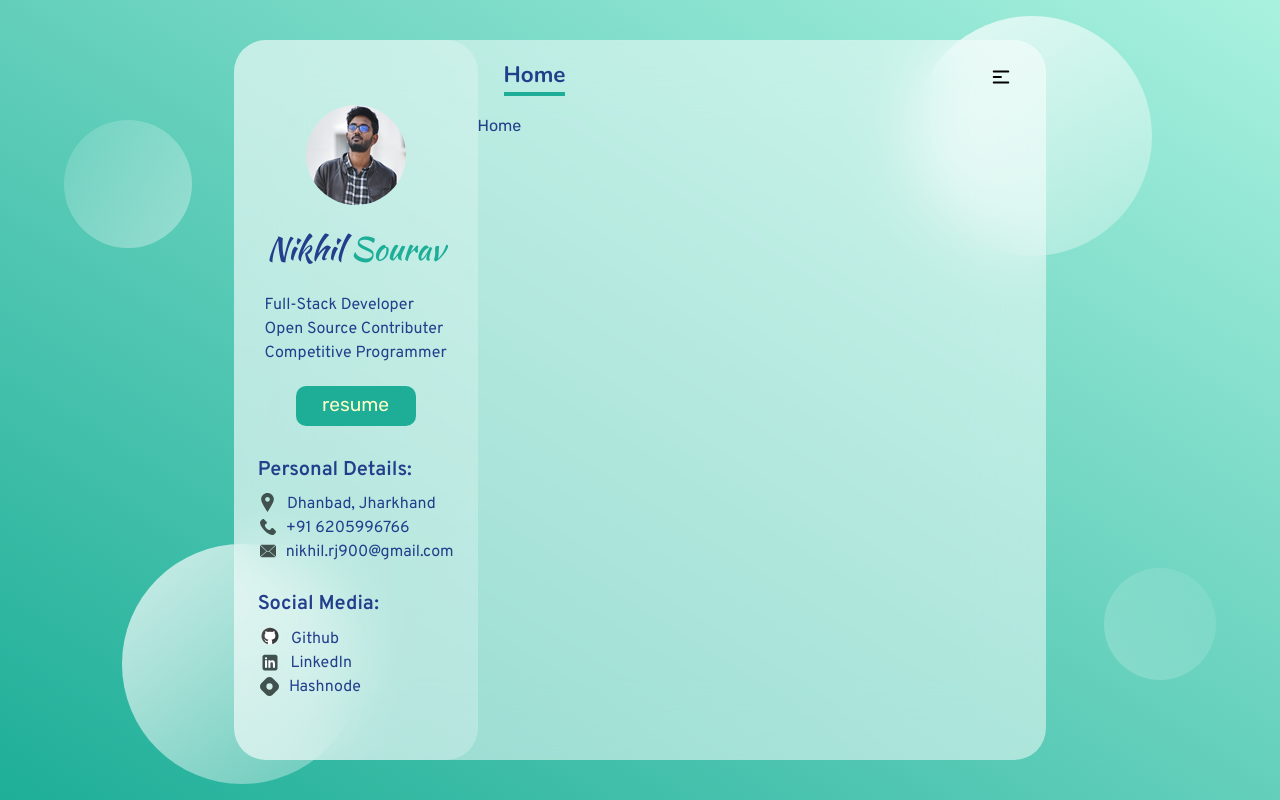
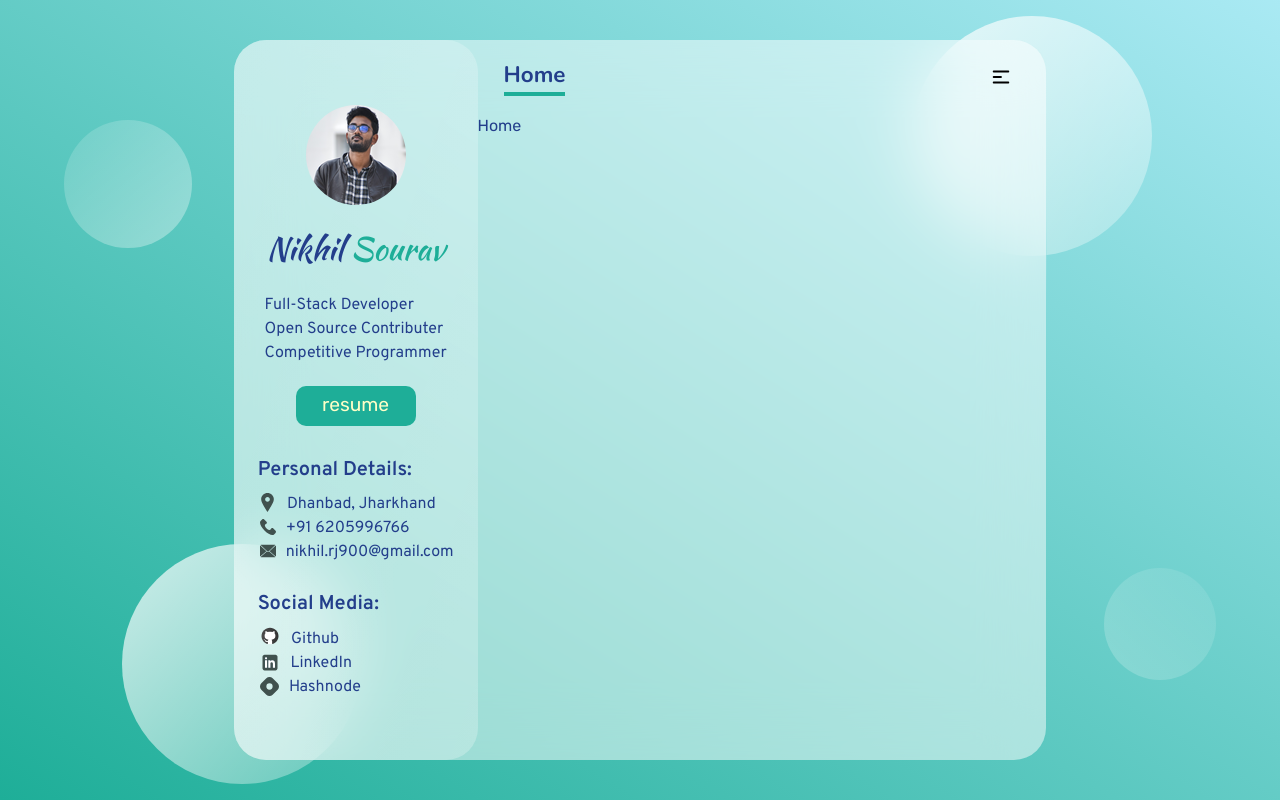
Before and after one commit to nikhilsourav/portfolio, a React (Create React App) app: page / in a window 1280 px wide. Built offline with nearby package versions, Linux system fonts and the light colour scheme.

Commit message:
fixed ripple effect bug

```diff
--- a/src/components/Navbar/Navbar.css
+++ b/src/components/Navbar/Navbar.css
@@ -36,13 +36,13 @@
   transition: all 0.8s;
 }
 .ripple:hover {
-  background: var(--extraLightColor)
-    radial-gradient(circle, transparent 1%, var(--extraLightColor) 1%) center/10000%;
+  background: var(--darkColor) radial-gradient(circle, transparent 1%, var(--lightColor) 1%)
+    center/10000%;
 }
 .ripple:active {
-  background-color: var(--extraLightColor);
+  background-color: var(--darkColor);
   background-size: 100%;
-  transition: background 0s;
+  transition: all 0s ease;
 }
 .navbar_menu_container {
   margin-left: 15px;
@@ -76,7 +76,7 @@
 }
 .navbar_icon_container:hover {
   border-radius: 50%;
-  background-color: var(--extraLightColor);
+  background-color: var(--darkColor);
 }
 @media only screen and (max-width: 650px) {
   .navbar_icon_container {
--- a/src/index.css
+++ b/src/index.css
@@ -8,9 +8,9 @@
 :root {
   --white: #ffffc7;
   --black: #233e8b;
-  --lightColor: #a9f1df;
+  --lightColor: #6cdaeb94;
   --darkColor: #1eae98;
-  --extraLightColor: #6cdaeb94;
+  --extraLightColor: #a9f1df;
   --extraDarkColor: #15b396;
 }
 
```
